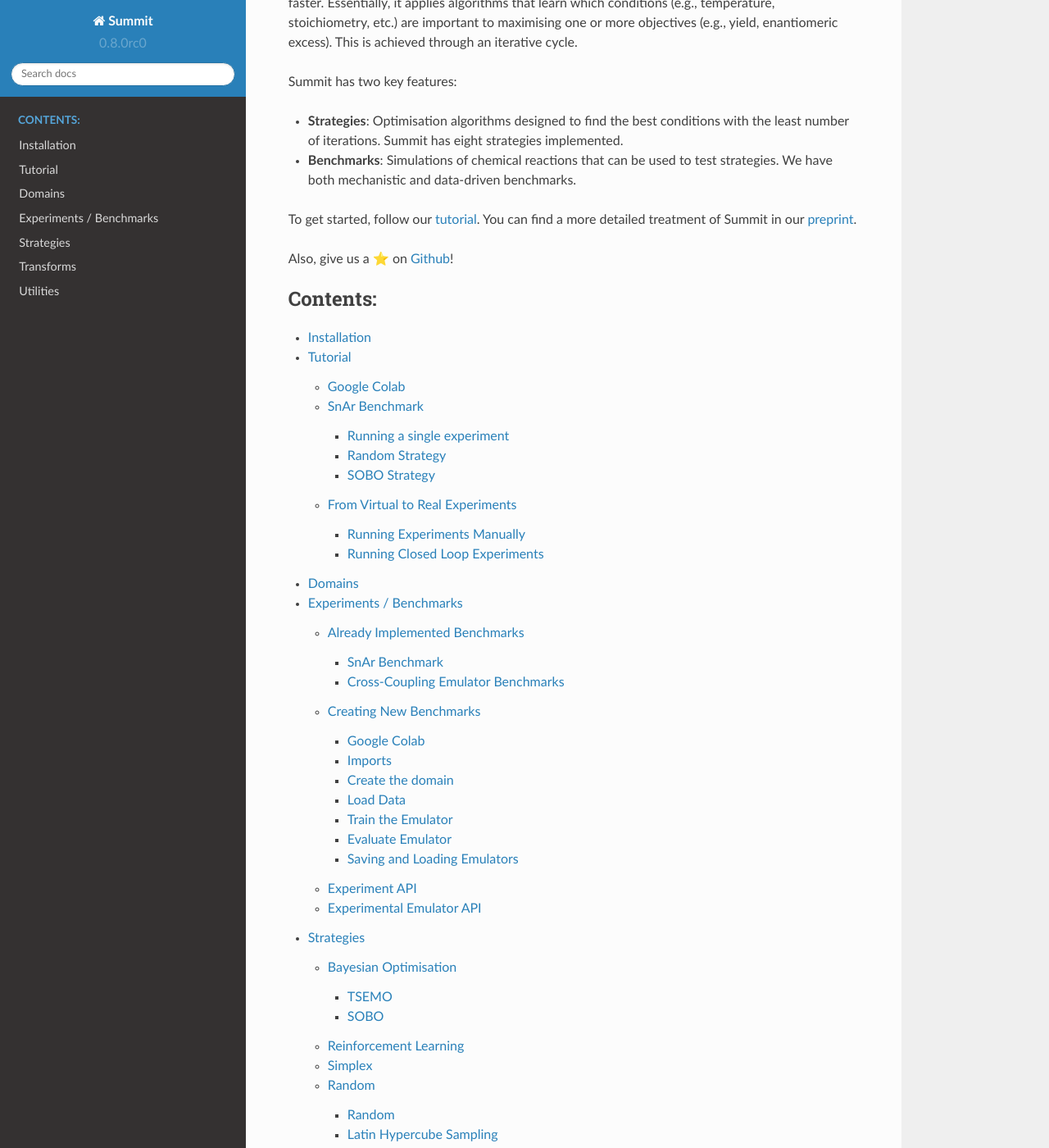
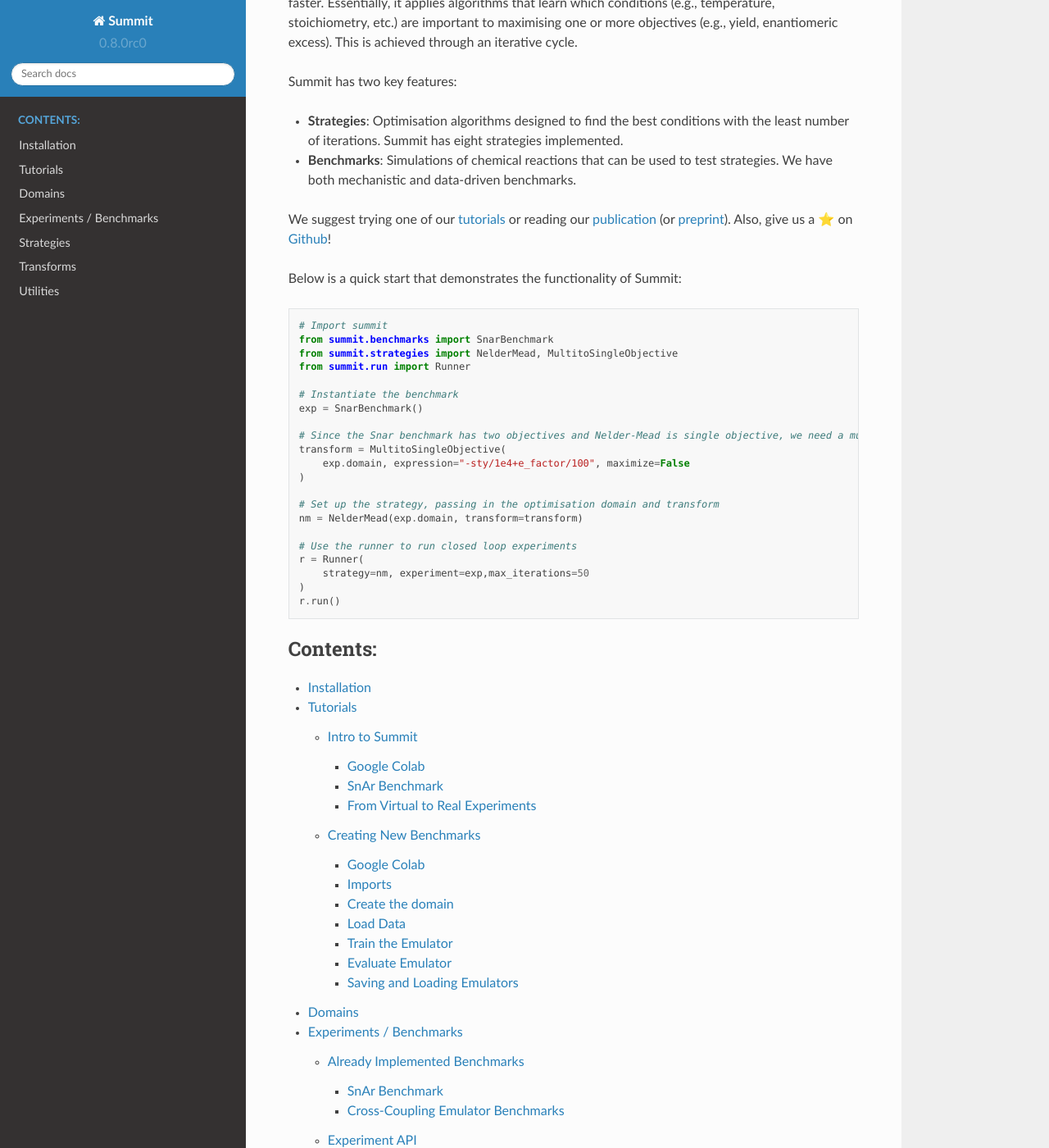
Before and after one commit to sustainable-processes/summit, a Sphinx documentation site: the page built from docs/source/index.rst, in a window 1280 px wide and 1400 px high, scrolled down 589 px. Shown: the whole window at 82% size. Built offline with Sphinx 7.4.7 and the Read the Docs theme 2.0.0, drawn with Linux system fonts in a browser that asks for light colours; the version number is read from the project's files by our own code.

Commit message:
Create a separate tutorials directory inside docs

```diff
--- a/docs/source/index.rst
+++ b/docs/source/index.rst
@@ -17,11 +17,36 @@
 * **Strategies**: Optimisation algorithms designed to find the best conditions with the least number of iterations. Summit has eight strategies implemented.
 * **Benchmarks**: Simulations of chemical reactions that can be used to test strategies. We have both mechanistic and data-driven benchmarks.
 
-To get started, follow our tutorial_. You can find a more detailed treatment of Summit in our preprint_.
+We suggest trying one of our tutorials_ or reading our publication_ (or preprint_). Also, give us a ⭐ on Github_!
 
-Also, give us a ⭐ on Github_!
+Below is a quick start that demonstrates the functionality of Summit:
 
-.. _tutorial : tutorial.ipynb
+.. code-block:: python
+
+    # Import summit
+    from summit.benchmarks import SnarBenchmark
+    from summit.strategies import NelderMead, MultitoSingleObjective
+    from summit.run import Runner
+
+    # Instantiate the benchmark
+    exp = SnarBenchmark()
+
+    # Since the Snar benchmark has two objectives and Nelder-Mead is single objective, we need a multi-to-single objective transform
+    transform = MultitoSingleObjective(
+        exp.domain, expression="-sty/1e4+e_factor/100", maximize=False
+    )
+
+    # Set up the strategy, passing in the optimisation domain and transform
+    nm = NelderMead(exp.domain, transform=transform)
+
+    # Use the runner to run closed loop experiments
+    r = Runner(
+        strategy=nm, experiment=exp,max_iterations=50
+    )
+    r.run()
+
+.. _tutorials : tutorials/index.rst
+.. _publication : https://chemistry-europe.onlinelibrary.wiley.com/doi/full/10.1002/cmtd.202000051
 .. _preprint : https://chemrxiv.org/articles/preprint/Summit_Benchmarking_Machine_Learning_Methods_for_Reaction_Optimisation/12939806
 .. _Github : https://github.com/sustainable-processes/summit
 
@@ -30,7 +55,7 @@
    :caption: Contents:
 
    installation
-   tutorial
+   tutorials/index
    domains
    experiments_benchmarks/index
    strategies
```
Also changed, not shown: docs/source/experiments_benchmarks/index.rst (+3 -4 lines), docs/source/tutorials/index.rst (added, +10 -0 lines), docs/source/tutorials/intro.ipynb, docs/source/tutorials/new_benchmarks.ipynb.
